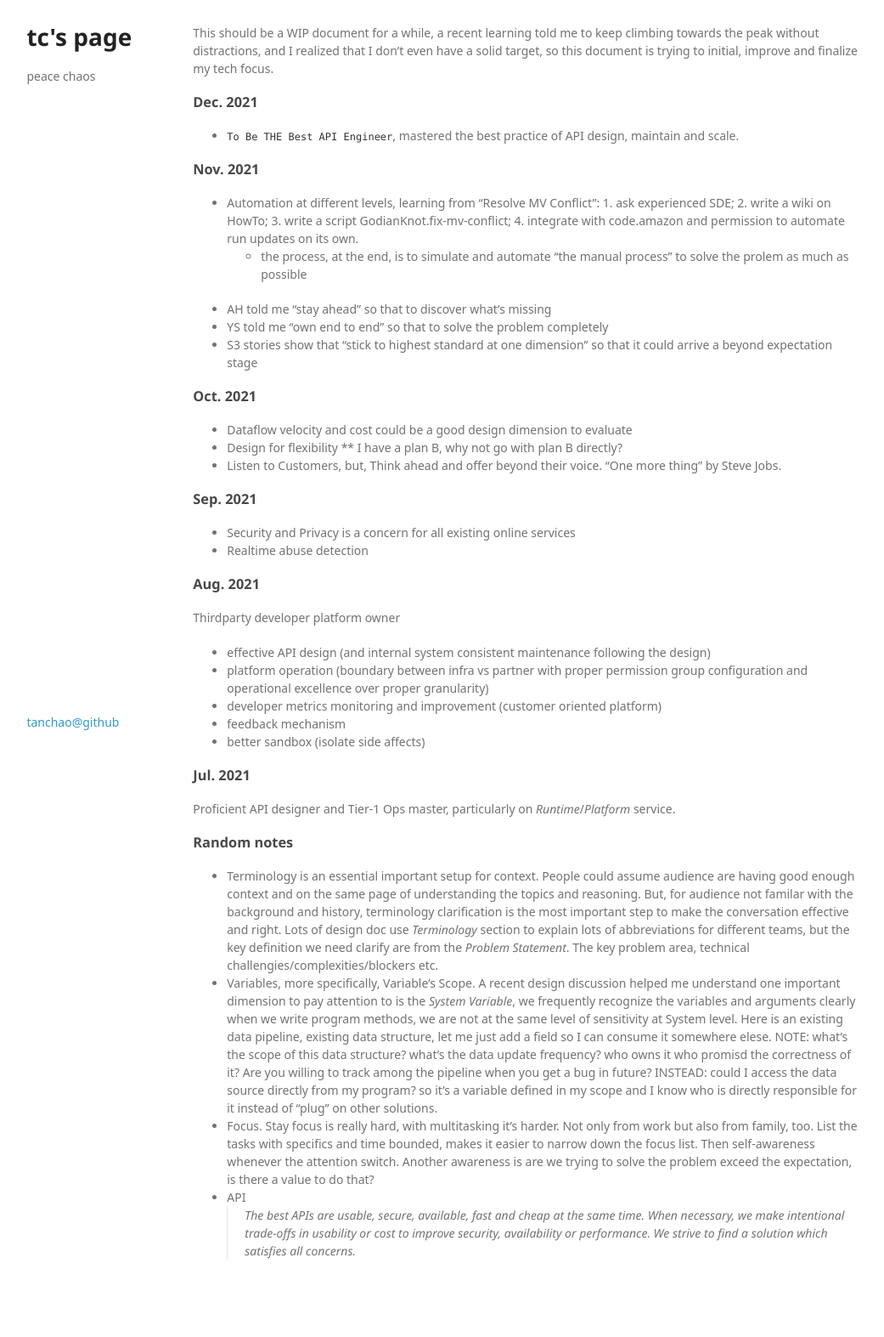
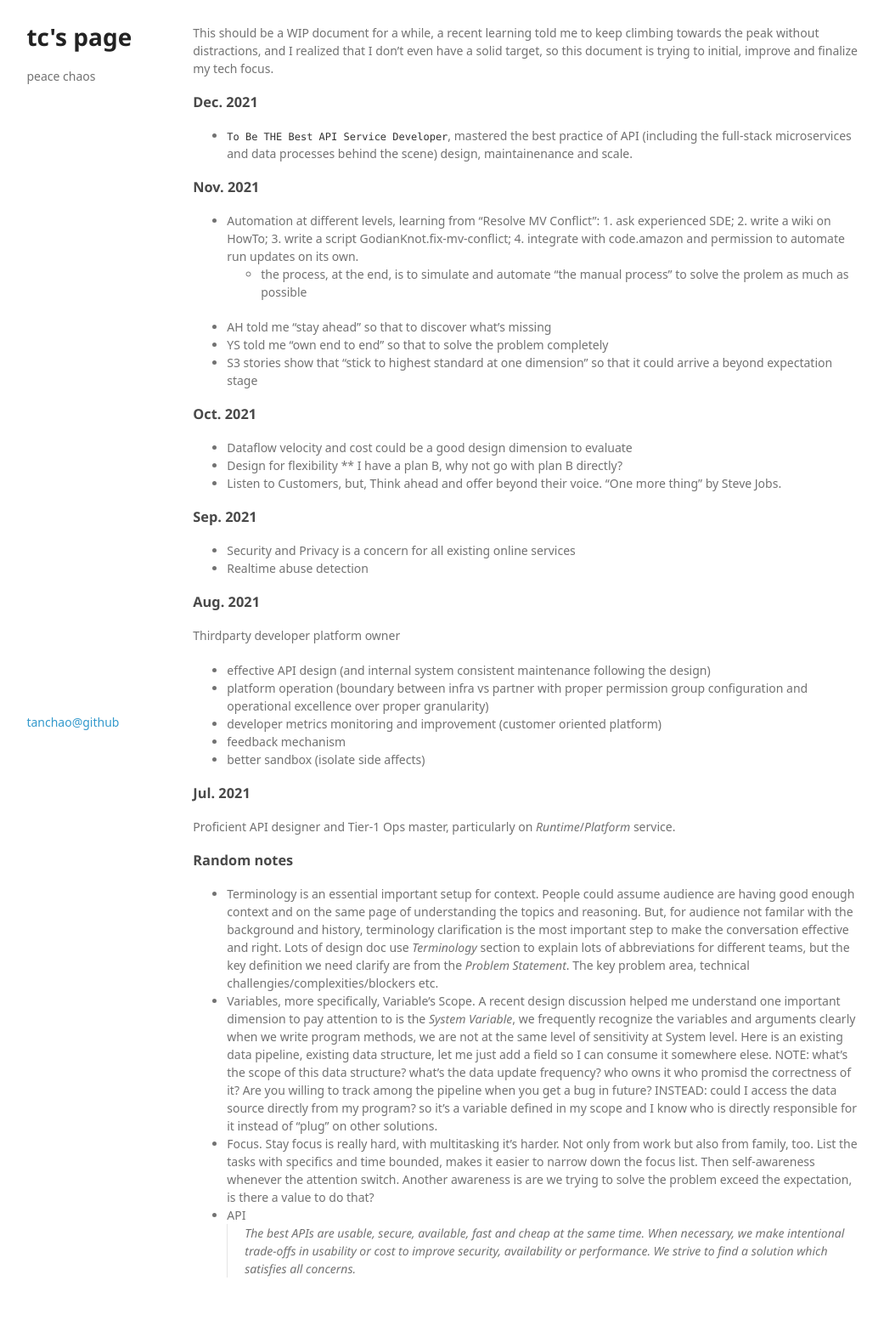
Before and after one commit to tanchao/tanchao.github.io, a Jekyll site: the page built from _posts/2021-07-31-tech-records.md, in a window 1280 px wide. Shown: the whole page at 85% size, without its empty margins (119-1160 px from the left). Built offline with Jekyll 4.4.1, drawn with Linux system fonts in a browser that asks for light colours; some web fonts are replaced; before the commit the page ends 1552 px from its top, so only the background shows below that.

Commit message:
update tech statement

```diff
--- a/_posts/2021-07-31-tech-records.md
+++ b/_posts/2021-07-31-tech-records.md
@@ -11,7 +11,7 @@ tags: supertan
 This should be a WIP document for a while, a recent learning told me to keep climbing towards the peak without distractions, and I realized that I don't even have a solid target, so this document is trying to initial, improve and finalize my tech focus.
 
 ### Dec. 2021
-* `To Be THE Best API Engineer`, mastered the best practice of API design, maintain and scale.
+* `To Be THE Best API Service Developer`, mastered the best practice of API (including the full-stack microservices and data processes behind the scene) design, maintainenance and scale.
 
 ### Nov. 2021
 * Automation at different levels, learning from "Resolve MV Conflict": 1. ask experienced SDE; 2. write a wiki on HowTo; 3. write a script GodianKnot.fix-mv-conflict; 4. integrate with code.amazon and permission to automate run updates on its own.
```
